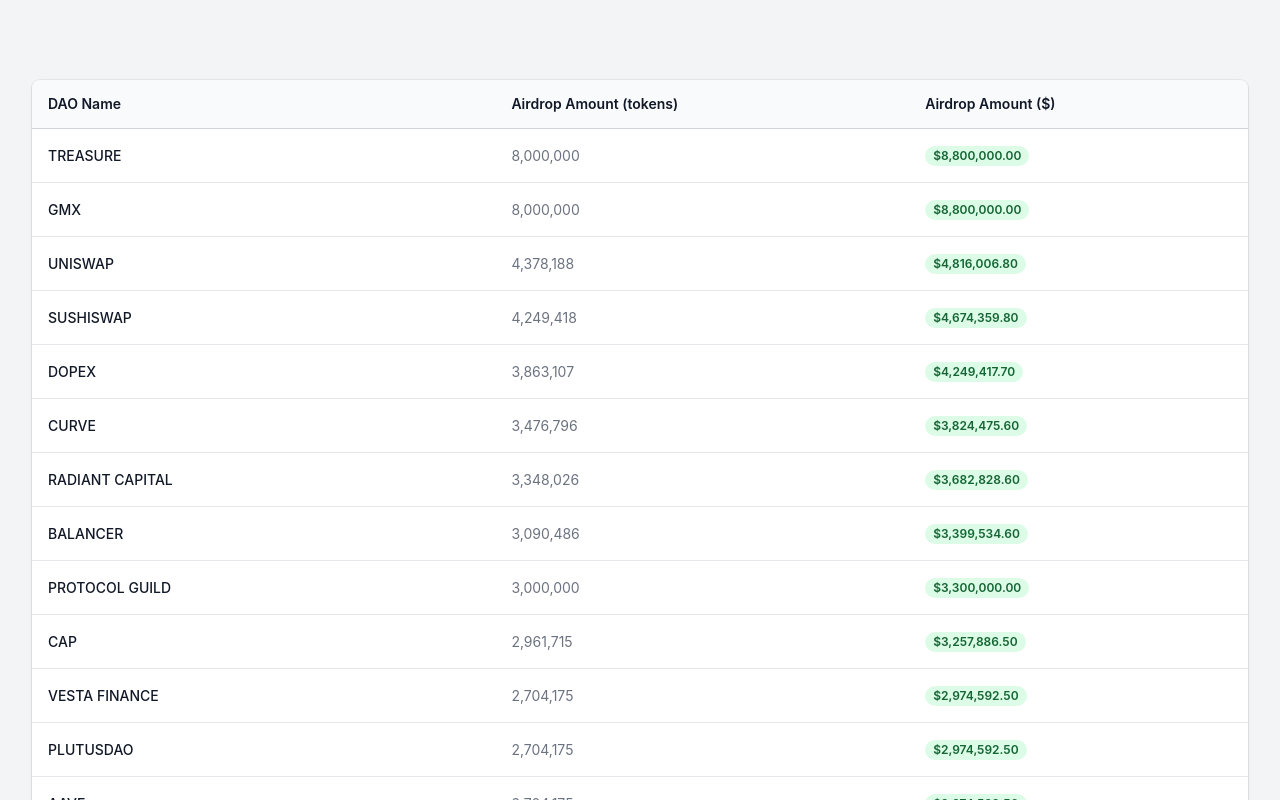
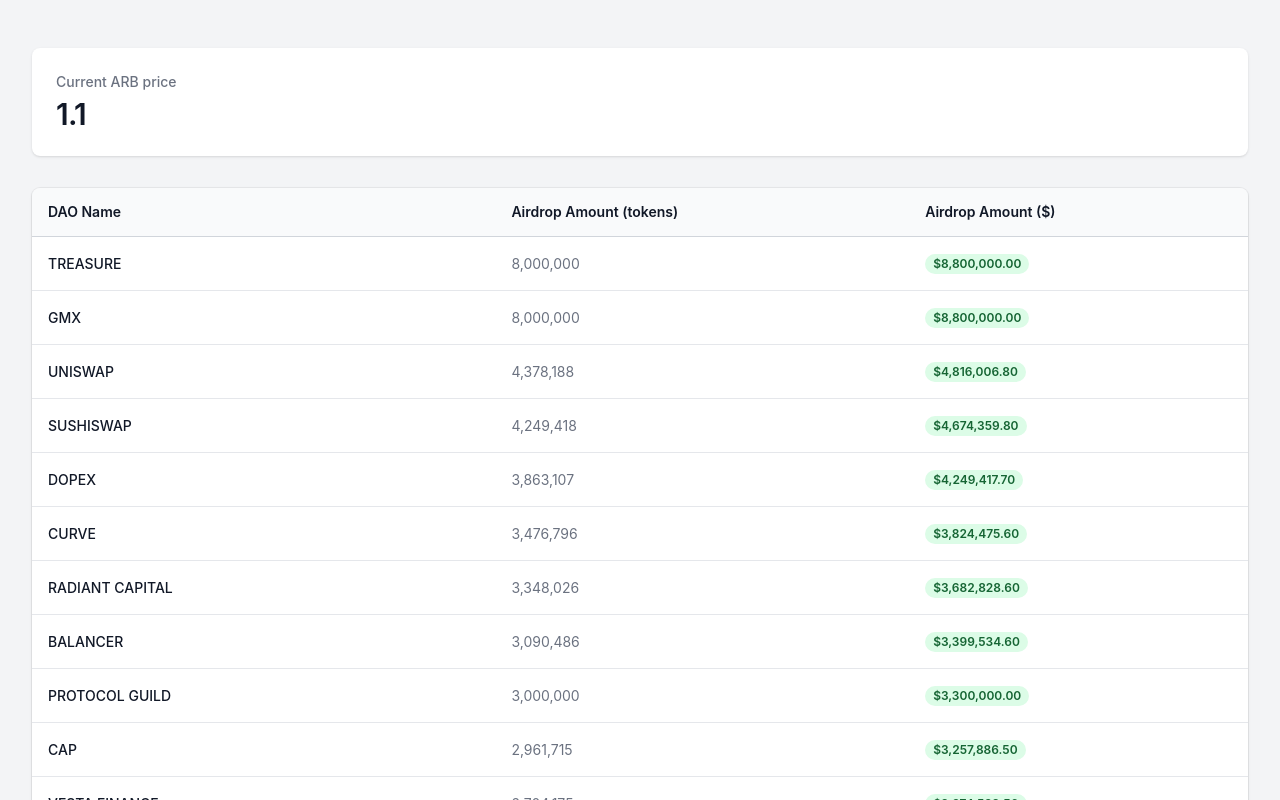
Before and after one commit to Tendeeno/arbitrum-dao-airdrop, a Next.js app: page / in a window 1280 px wide. Shown: the top 800 px of the page. Built offline with nearby package versions, Linux system fonts and the light colour scheme; no server answers.

Commit message:
add arb price

```diff
--- a/pages/index.js
+++ b/pages/index.js
@@ -8,6 +8,7 @@
 
 export default function Home() {
   const getArbPrice = async () => {
+    console.log("getting price");
     const { data } = await axios.get(
       "https://coins.llama.fi/prices/current/arbitrum:0x912ce59144191c1204e64559fe8253a0e49e6548?searchWidth=4h"
     );
@@ -18,11 +19,29 @@
 
   useEffect(() => {
     getArbPrice();
+    const interval = setInterval(() => getArbPrice(), 7000);
+    return () => {
+      clearInterval(interval);
+    };
   }, []);
+
+  // useEffect(() => {
+  //   getArbPrice();
+  // }, []);
 
   const [arbPrice, setArbPrice] = useState(1.1);
   return (
     <div className="bg-gray-100 py-12">
+      <div className="px-4 sm:px-6 lg:px-8 container mx-auto">
+        <div className="overflow-hidden rounded-lg bg-white px-4 py-5 shadow sm:p-6">
+          <dt className="truncate text-sm font-medium text-gray-500">
+            Current ARB price
+          </dt>
+          <dd className="mt-1 text-3xl font-semibold tracking-tight text-gray-900">
+            {arbPrice}
+          </dd>
+        </div>
+      </div>
       <Table daos={airdropTotals} arbPrice={arbPrice} />
       {airdropTotals.map(({ id, daoName, airdropAmount }) => {
         return (
```
Also changed, not shown: components/table.js (+0 -18 lines).
